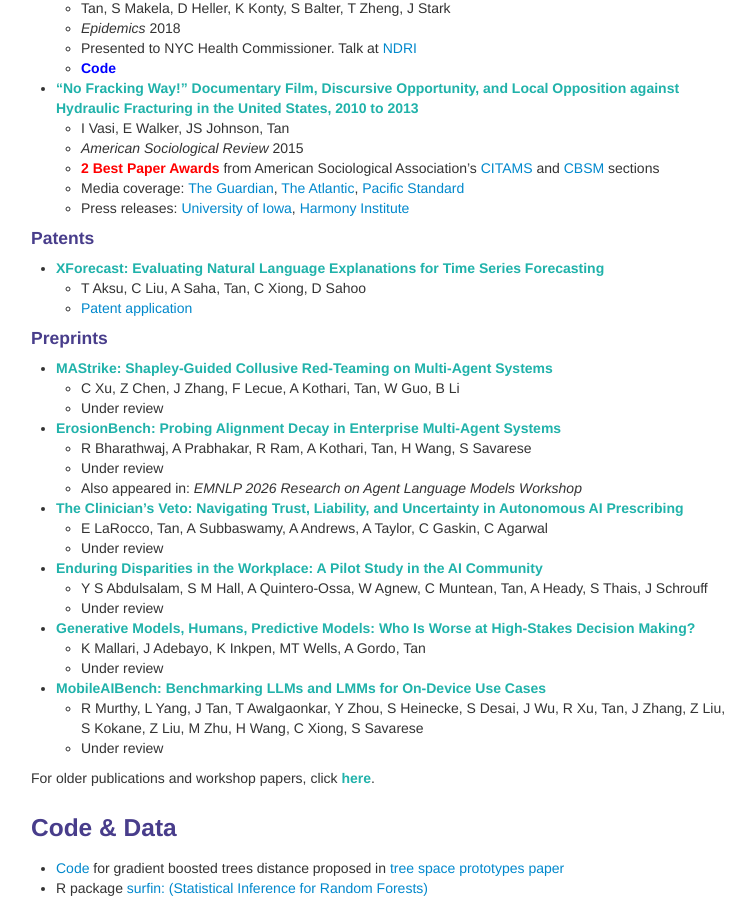
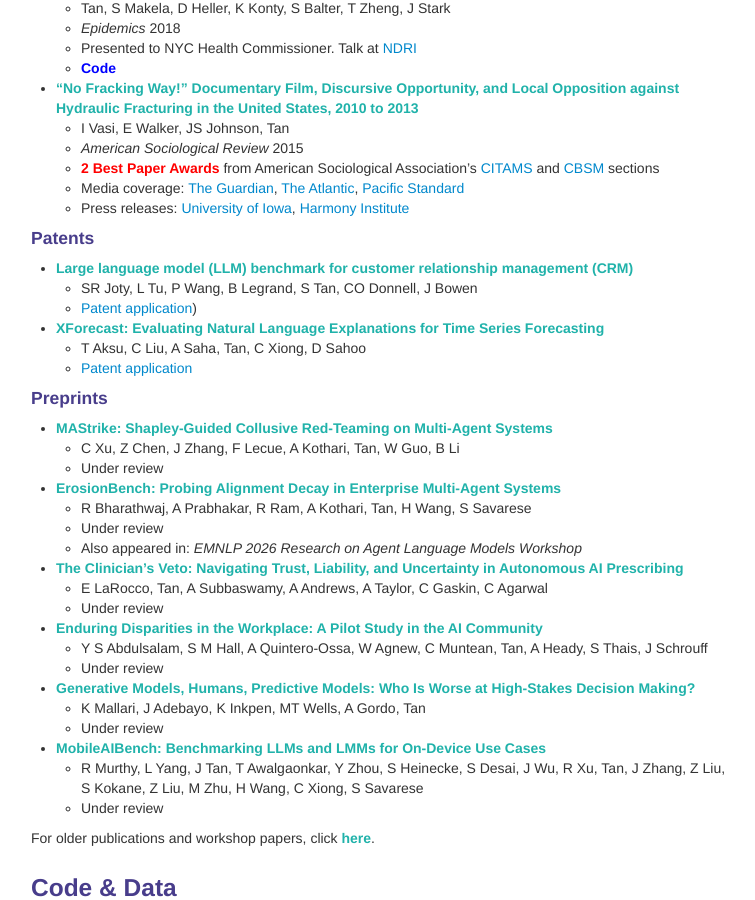
Before and after one commit to shftan/shftan.github.io, a Jekyll site: the page built from index.md, in a window 1280 px wide and 900 px high, scrolled down 1954 px. Shown: the whole window, without its empty margins (259-1014 px from the left). Built offline with Jekyll 4.4.1, drawn with Linux system fonts in a browser that asks for light colours.

Commit message:
Update index.md

```diff
--- a/index.md
+++ b/index.md
@@ -104,6 +104,10 @@ For other news, click <a class="paper" href="oldernews.html">here</a>.
    - Press releases: [University of Iowa](http://www.newswise.com/articles/the-power-of-film), [Harmony Institute](https://harmonylabs.org/gasland)
 
 <h4>Patents</h4>
+- <span class="paper">Large language model (LLM) benchmark for customer relationship management (CRM)</span>
+   - SR Joty, L Tu, P Wang, B Legrand, S Tan, CO Donnell, J Bowen
+   - [Patent application](https://patents.google.com/patent/US20260228750A1/en))
+
 - <a class="paper" href="https://arxiv.org/abs/2410.14180">XForecast: Evaluating Natural Language Explanations for Time Series Forecasting</a>
    - T Aksu, C Liu, A Saha, Tan, C Xiong, D Sahoo
    - [Patent application](https://patents.google.com/patent/US20250384241A1)
```
